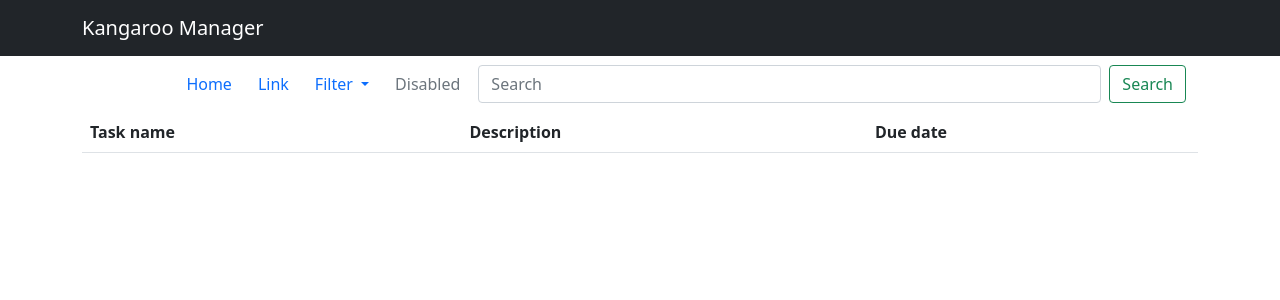
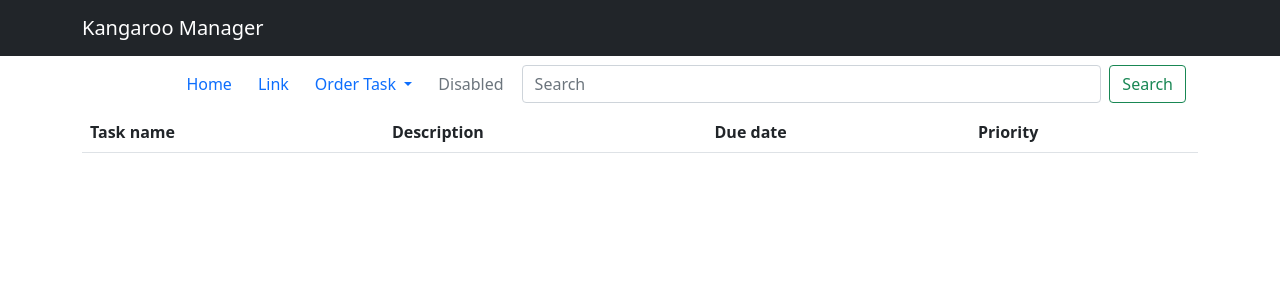
Before and after one commit to AhsanM1470/kangaroo-taskaroo, a Django app: template tasks/templates/task_search.html in a window 1280 px wide. Shown: the top 300 px of the page. Run offline with Django 4.2, Linux system fonts and the light colour scheme; the template is opened without the code that fills it, so the values that code supplies are empty; some libraries are stand-ins or nearby versions.

Commit message:
add priority to task, add more tests to test_task_search_view

```diff
--- a/tasks/templates/task_create.html
+++ b/tasks/templates/task_create.html
@@ -66,11 +66,11 @@
     <form method="post" action="{% url 'task_create' %}" id="taskForm">
         {% csrf_token %}
         {{ form.as_p }}
-
         <div>
             <button type="submit" class="btn btn-primary">Submit</button>
             <a href="{% url 'dashboard' %}" class="cancel-button">Cancel</a>
         </div>
     </form>
+
 </div>
 {% endblock %}
--- a/tasks/templates/task_search.html
+++ b/tasks/templates/task_search.html
@@ -1,17 +1,20 @@
 {% extends 'base_content.html' %}
+
 {% block content %}
     <div class="container">
         <form method="get" action="{% url 'task_search' %}" id="taskForm">
+            {% csrf_token %}
 
-            {% csrf_token %}
             <nav class="navbar navbar-expand-lg bg-body-tertiary">
                 <div class="container-fluid">
                     <a class="navbar-brand" href="{% url 'task_search' %}">Navbar</a>
+
                     <button class="navbar-toggler" type="button" data-bs-toggle="collapse"
                             data-bs-target="#navbarSupportedContent" aria-controls="navbarSupportedContent"
                             aria-expanded="false" aria-label="Toggle navigation">
                         <span class="navbar-toggler-icon"></span>
                     </button>
+
                     <div class="collapse navbar-collapse" id="navbarSupportedContent">
                         <ul class="navbar-nav me-auto mb-2 mb-lg-0">
                             <li class="nav-item">
@@ -23,33 +26,31 @@
                             <li class="nav-item dropdown">
                                 <a class="nav-link dropdown-toggle" href="#" role="button" data-bs-toggle="dropdown"
                                    aria-expanded="false">
-                                    Filter
+                                    Order Task
                                 </a>
                                 <ul class="dropdown-menu">
-                                    <li><a class="dropdown-item" href="{% url 'task_search' %}?sort_due_date=asc">Sort
+                                    <li><a class="dropdown-item" href="{% url 'task_search' %}?sort_column=due_date&sort_direction=asc">Sort
                                         by due date (asc)</a></li>
-                                    <li>
-                                        <hr class="dropdown-divider">
-                                    </li>
-                                    <li><a class="dropdown-item" href="{% url 'task_search' %}?sort_due_date=desc">Sort by due date (desc)</a></li>
+                                    <li><a class="dropdown-item" href="{% url 'task_search' %}?sort_column=due_date&sort_direction=desc">Sort
+                                        by due date (desc)</a></li>
+                                    <li><a class="dropdown-item" href="{% url 'task_search' %}?sort_column=priority&sort_direction=asc">Sort
+                                        by priority (low)</a></li>
+                                    <li><a class="dropdown-item" href="{% url 'task_search' %}?sort_column=priority&sort_direction=desc">Sort
+                                        by priority (high)</a></li>
                                 </ul>
-
                             </li>
                             <li class="nav-item">
                                 <a class="nav-link disabled" aria-disabled="true">Disabled</a>
                             </li>
                         </ul>
+
                         <input class="form-control me-2" name="q" type="search" placeholder="Search"
                                aria-label="Search">
                         <button class="btn btn-outline-success" type="submit">Search</button>
-
                     </div>
-
                 </div>
             </nav>
-
         </form>
-
 
         <table class="table">
             <thead>
@@ -57,24 +58,24 @@
                 <th scope="col">Task name</th>
                 <th scope="col">Description</th>
                 <th scope="col">Due date</th>
+                <th scope="col">Priority</th>
             </tr>
             </thead>
             <tbody>
-            {% for data in data %}
+            {% for task in data %}
                 <tr>
-                    <td> {{ data.name }}</td>
-                    <td>{{ data.description }}</td>
-                    <td>{{ data.due_date }}</td>
+                    <td>{{ task.name }}</td>
+                    <td>{{ task.description }}</td>
+                    <td>{{ task.due_date }}</td>
+                    <td>{{ task.priority }}</td>
                 </tr>
             {% endfor %}
             {% if no_tasks_found %}
-            <tr>
-                <td colspan="3">No tasks found.</td>
-            </tr>
-        {% endif %}
+                <tr>
+                    <td colspan="3">No tasks found.</td>
+                </tr>
+            {% endif %}
             </tbody>
         </table>
     </div>
-
-
 {% endblock %}
```
Also changed, not shown: tasks/forms.py (+10 -2 lines), tasks/models.py (+10 -0 lines), tasks/tests/views/test_task_search_view.py (+21 -31 lines), tasks/views.py (+34 -8 lines), tasks/migrations/0003_task_priority.py (added).
